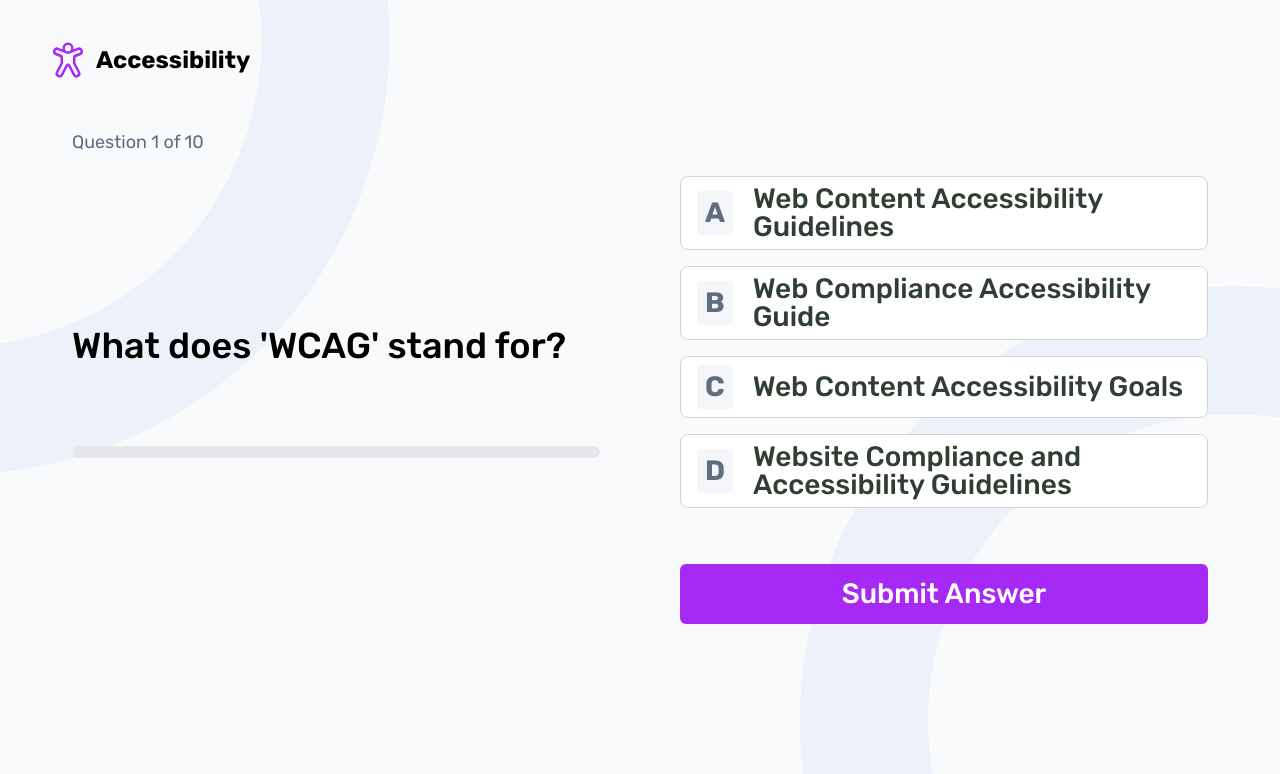
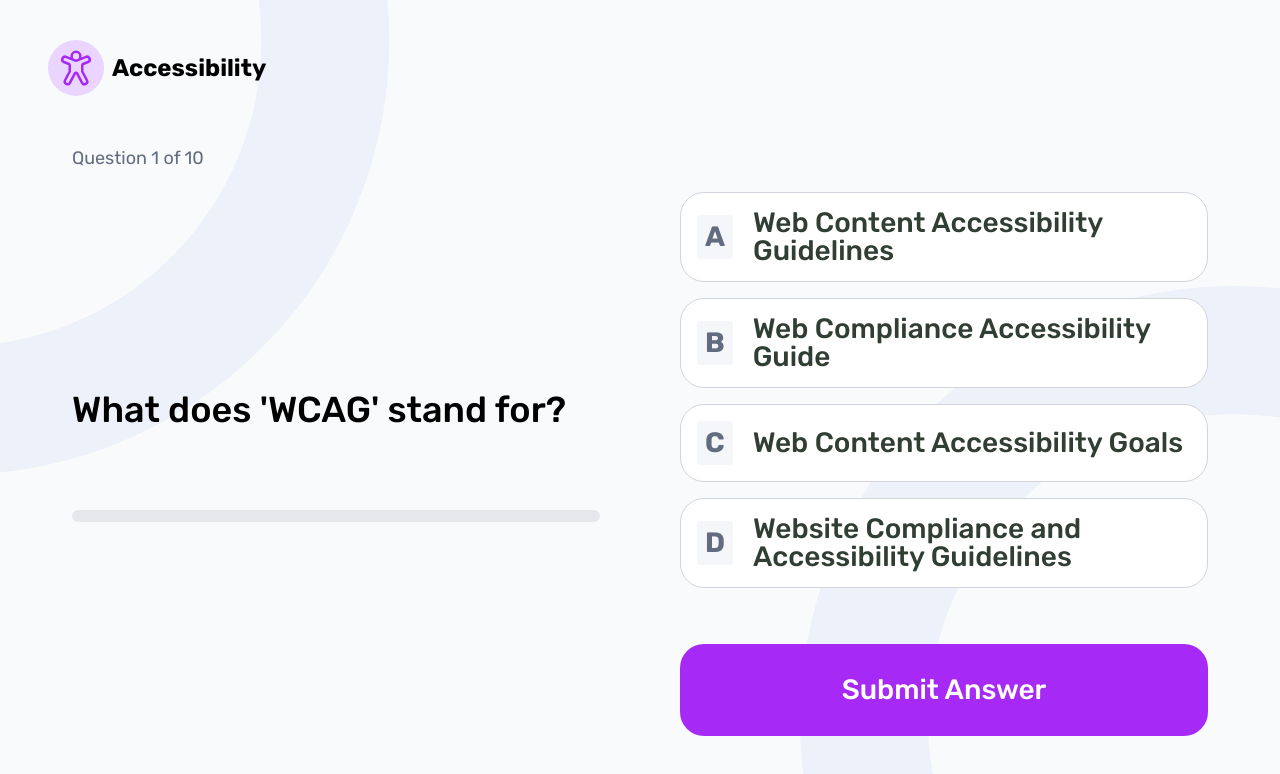
Before and after one commit to mehdias63/Frontend-quiz-app, a Next.js app: page /accessibility in a window 1280 px wide. Shown: the top 774 px of the page. Built offline with nearby package versions, Linux system fonts and the light colour scheme.

Commit message:
update header

```diff
--- a/src/app/[topic]/page.jsx
+++ b/src/app/[topic]/page.jsx
@@ -5,6 +5,7 @@ import { useState } from 'react'
 import { useParams, useRouter } from 'next/navigation'
 import Question from '../components/Question'
 import Header from '../components/Header'
+import clsx from 'clsx'
 
 export default function QuizPage() {
 	const params = useParams()
@@ -58,9 +59,16 @@ export default function QuizPage() {
 		setShowError(false)
 	}
 
+	const bgColor = clsx('rounded-full p-2', {
+		'bg-orange-200': quiz.title.toLowerCase() === 'html',
+		'bg-blue-200': quiz.title.toLowerCase() === 'css',
+		'bg-yellow-200': quiz.title.toLowerCase() === 'javascript',
+		'bg-purple-200': quiz.title.toLowerCase() === 'accessibility',
+	})
+
 	return (
 		<main className="relative min-h-screen flex flex-col items-start px-4 py-10 xl:px-12 z-20">
-			<Header title={quiz.title} icon={quiz.icon} />
+			<Header title={quiz.title} icon={quiz.icon} bgColor={bgColor} />
 			<div className="w-full p-6 space-y-1">
 				{!(isLastQuestion && isSubmitted) && (
 					<p className="text-sm lg:text-lg leading-[1.3125rem] text-primary-800">
@@ -82,11 +90,27 @@ export default function QuizPage() {
 						/>
 					</>
 				) : (
-					<>
-						<p className="text-xl font-semibold text-center">
-							🎉 Your score is {score} out of {quiz.questions.length}
-						</p>
-						<div className="text-center">
+					<div className="w-full flex items-center">
+						<div className="w-full">
+							<h2>Quiz completed</h2>
+							<p>You scored...</p>
+						</div>
+						<div className="w-full">
+							<div className="bg-white w-full p-4 flex flex-col items-center">
+								<div className="flex items-center space-x-2 mb-6">
+									<div className={bgColor}>
+										<img
+											src={quiz.icon}
+											alt={quiz.title}
+											className="w-10 h-10"
+										/>
+									</div>
+									<h2 className="text-2xl font-bold">{quiz.title}</h2>
+								</div>
+								<p className="text-[5rem]">{score}</p>
+								<span> out of {quiz.questions.length}</span>
+							</div>
+							<div className="text-center w-full">
 								<button
 									onClick={handleRestart}
 									className="mt-6 bg-primary-100 text-white px-4 py-2 rounded-md w-full lg:w-1/2"
@@ -94,7 +118,8 @@ export default function QuizPage() {
 									Play Again
 								</button>
 							</div>
-					</>
+						</div>
+					</div>
 				)}
 			</div>
 		</main>
--- a/src/app/components/Header.jsx
+++ b/src/app/components/Header.jsx
@@ -1,9 +1,11 @@
 // import { Button } from '../../components/components/ui/button'
 
-function Header({ title, icon }) {
+function Header({ title, icon, bgColor }) {
 	return (
 		<div className="flex items-center space-x-2 mb-6">
-			<img src={icon} alt={title} className="w-10 h-10" />
+			<div className={bgColor}>
+				<img src={icon} alt={title} className="w-10 h-10" />
+			</div>
 			<h2 className="text-2xl font-bold">{title}</h2>
 			{/* <Button variant="outline">Button</Button> */}
 		</div>
--- a/src/app/components/Question.jsx
+++ b/src/app/components/Question.jsx
@@ -16,18 +16,14 @@ export default function Question({
 	return (
 		<div className="space-y-4 lg:flex lg:items-center justify-start lg:gap-x-20">
 			<div className="lg:w-2/5 xl:w-1/2">
-				{/* سوال */}
 				<p className="text-lg md:text-4xl font-medium mb-12 lg:mb-20">
 					{question.question}
 				</p>
-
-				{/* نوار پیشرفت */}
 				<ProgressBar
 					total={totalQuestions}
 					correct={correctAnswersCount}
 				/>
 			</div>
-			{/* گزینه‌های پاسخ */}
 			<div className="lg:w-3/5 xl:w-1/2 flex flex-col gap-y-4">
 				{question.options.map((option, index) => {
 					const isCorrect = option === question.answer
@@ -42,17 +38,12 @@ export default function Question({
 							disabled={isSubmitted}
 							onClick={() => onSelect(option)}
 							className={clsx(
-								'group flex items-center justify-between w-full text-left border rounded-lg px-4 py-2 transition font-medium bg-white',
+								'group flex items-center justify-between w-full text-left border rounded-3xl p-3 lg:p-4 transition font-medium bg-white',
 								{
-									// حالت‌های بدون ارسال
 									'border-gray-300': !isSubmitted && !isSelected,
 									'ring-2 ring-purple-500 border-purple-300':
 										isSelected && !isSubmitted,
-
-									// پاسخ صحیح
 									' border-green-500': isSubmitted && isCorrect,
-
-									// پاسخ غلط
 									' border-red-500': isSubmitted && isWrong,
 								},
 							)}
@@ -77,7 +68,6 @@ export default function Question({
 								<span className="text-primary-900">{option}</span>
 							</div>
 
-							{/* آیکون‌ها */}
 							{showCheckIcon && (
 								<CheckCircle className="w-5 h-5 text-success" />
 							)}
@@ -92,7 +82,7 @@ export default function Question({
 						<>
 							<button
 								onClick={handleSubmit}
-								className="mt-6 bg-primary-100 text-white p-4 rounded-md disabled:bg-primary-100/40 w-full text-lg md:text-[1.75rem] font-medium
+								className="mt-6 bg-primary-100 text-white p-8 rounded-3xl w-full text-lg md:text-[1.75rem] font-medium
 								leading-[1.125rem] md:leading-[1.75rem]"
 							>
 								Submit Answer
@@ -109,7 +99,7 @@ export default function Question({
 					) : (
 						<button
 							onClick={handleNext}
-							className="mt-6 bg-primary-100 text-white p-4 rounded-md w-full"
+							className="mt-6 bg-primary-100 text-white p-8 rounded-3xl w-full text-lg md:text-[1.75rem] font-medium leading-[1.125rem] md:leading-[1.75rem]"
 						>
 							Next Question
 						</button>
--- a/src/app/components/QuizCard.jsx
+++ b/src/app/components/QuizCard.jsx
@@ -1,14 +1,16 @@
 import Link from 'next/link'
 
-export default function QuizCard({ title, icon }) {
+export default function QuizCard({ title, icon, color }) {
 	return (
 		<Link href={`/${title.toLowerCase()}`}>
 			<div className="bg-white shadow-md hover:shadow-lg transition p-4 rounded-xl cursor-pointer flex items-center gap-4 w-full min-w-[20rem] xl:min-w-[35rem] mb-6 text-primary-900">
-				<img
-					src={icon.replace('./', '/')}
-					alt={title}
-					className="w-6 h-6"
-				/>
+				<div className={color}>
+					<img
+						src={icon.replace('./', '/')}
+						alt={title}
+						className="w-6 h-6"
+					/>
+				</div>
 				<span className="text-lg font-semibold">{title}</span>
 			</div>
 		</Link>
--- a/src/app/data/data.json
+++ b/src/app/data/data.json
@@ -3,6 +3,7 @@
 		{
 			"title": "HTML",
 			"icon": "./images/icon-html.svg",
+			"color": "bg-orange-200",
 			"questions": [
 				{
 					"question": "What does HTML stand for?",
--- a/src/app/page.jsx
+++ b/src/app/page.jsx
@@ -3,7 +3,7 @@ import QuizCard from './components/QuizCard'
 
 export default function Home() {
 	return (
-		<main className="min-h-screen flex flex-col lg:flex-row items-center justify-center px-4 bg-gray-50 lg:gap-x-20 text-primary-900 leading-[2.5rem] lg:leading-[4rem]">
+		<main className="min-h-screen flex flex-col lg:flex-row items-center justify-center px-4 bg-gray-50 lg:gap-x-20 text-primary-900 leading-[2.5rem] lg:leading-[4rem] z-20 relative">
 			<div className="flex flex-col pb-8 lg:pb-32 gap-y-8">
 				<h1 className="text-[2.5rem] lg:text-[4rem] font-light mb-2">
 					Welcome to the
@@ -19,6 +19,7 @@ export default function Home() {
 						key={quiz.title}
 						title={quiz.title}
 						icon={quiz.icon}
+						color={quiz.color}
 					/>
 				))}
 			</div>
```
Lines whose indentation alone changed are shown as unchanged.
